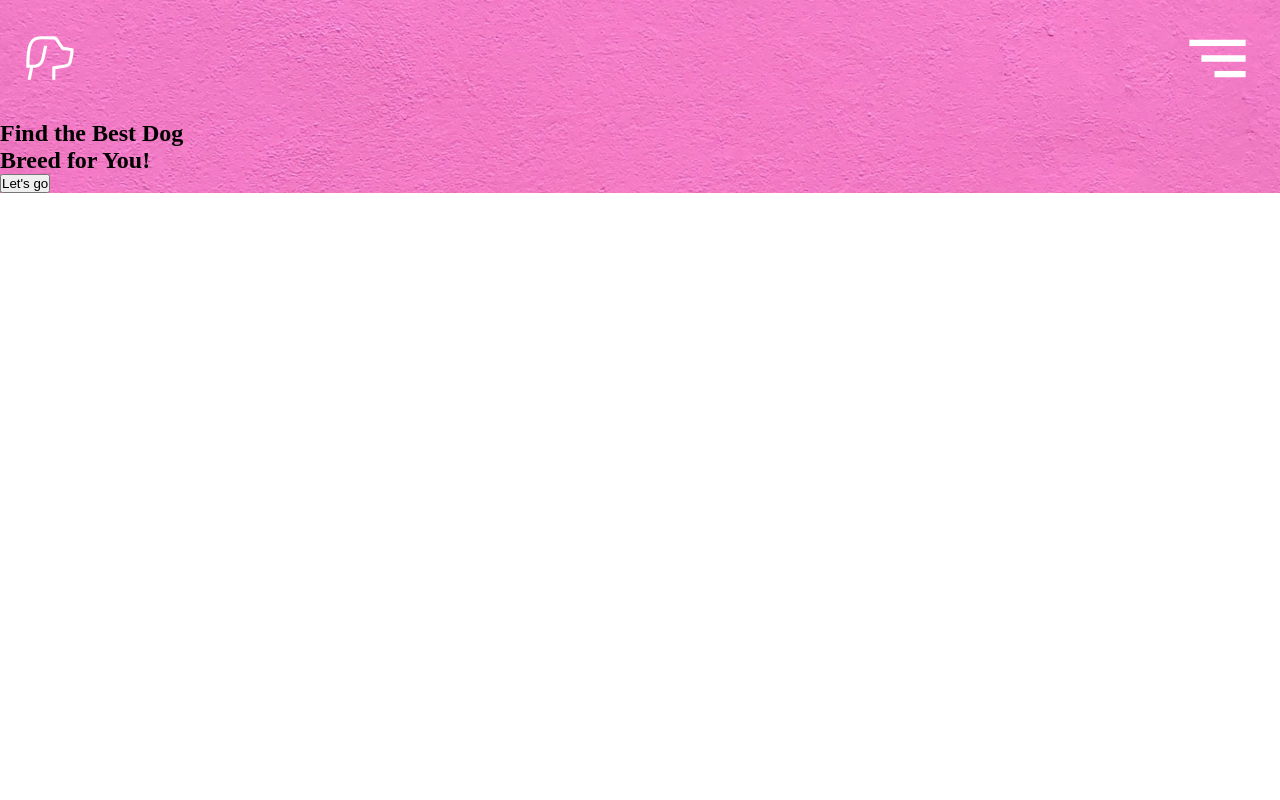
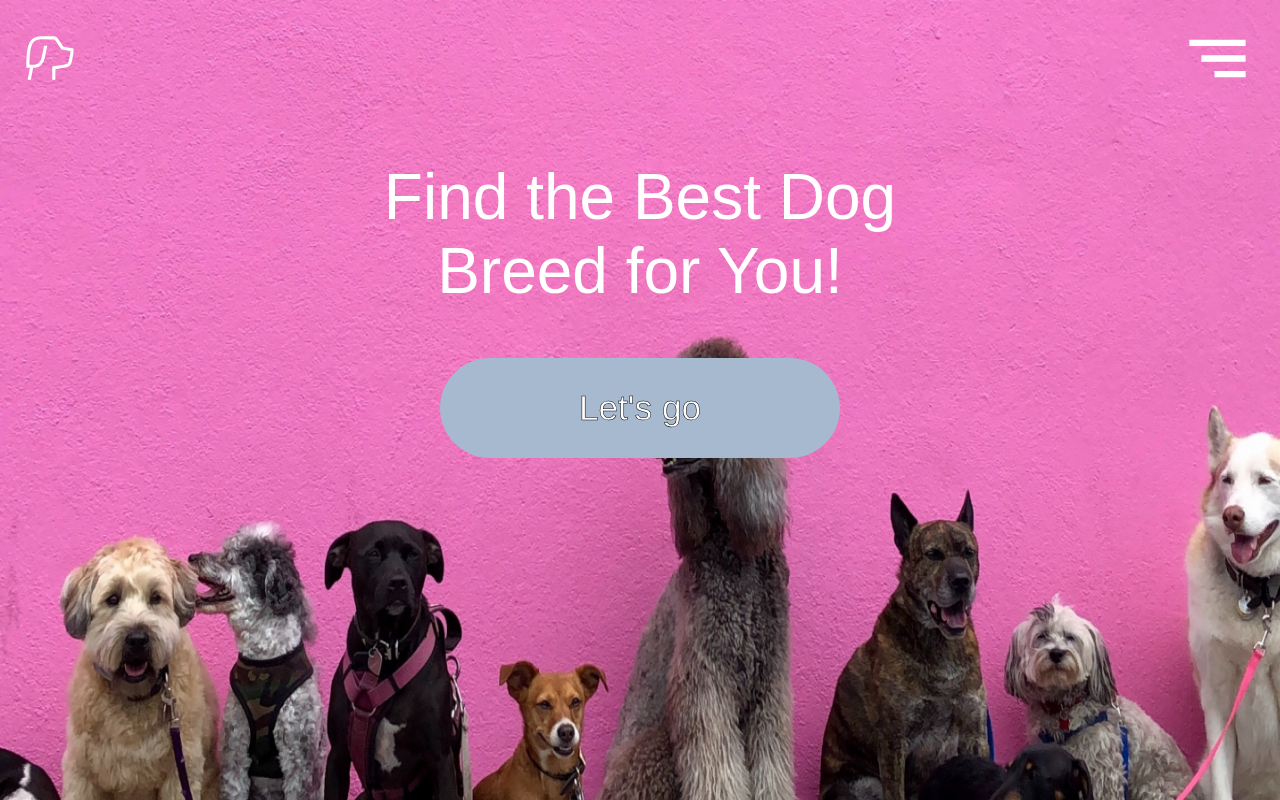
Before and after one commit to lstubdal/find-the-right-dog, a Next.js app: page / in a window 1280 px wide. Built offline with nearby package versions, Linux system fonts and the light colour scheme; what next-redux-wrapper would draw is missing.

Commit message:
Add frontpage styling

```diff
--- a/src/pages/index.js
+++ b/src/pages/index.js
@@ -1,15 +1,15 @@
 import Header from '../components/header/header'
-import styles from '@component/styles/Home.module.css'
+import styles from '@component/styles/Frontpage.module.css'
 
 export default function Frontpage() {
   return (
-    <div className='frontpage' style={{ backgroundImage: 'url(/images/background-frontpage.png)' }}>
+    <div className={styles.frontpage} style={{ backgroundImage: 'url(/images/background-frontpage.png)' }}>
      <Header />
-     <section className='frontpage__content'>
-      <h1 className='frontpage__title'>Find the Best Dog <br/> Breed for You!</h1>
+     <section className={styles.frontpage__content}>
+      <h1 className={styles.frontpage__title}>Find the Best Dog <br/> Breed for You!</h1>
 
-        <div className="frontpage__link">
-          <button className='frontpage__link-button'>Let's go</button>
+        <div className={styles.frontpage__link}>
+          <button className={styles.frontpage__linkButton}>Let's go</button>
         </div>
      </section>
     </div>
--- /dev/null
+++ b/src/styles/Frontpage.module.css
@@ -0,0 +1,52 @@
+.frontpage {
+    height: 100vh;
+    width: 100%;
+    background-size: 102% 110%;
+    background-repeat: no-repeat;
+  }
+
+  .frontpage__content, .frontpage__button {
+    display: flex;
+    align-items: center;
+  }
+
+  .frontpage__content {
+    flex-direction: column;
+    padding: 40px;
+  }
+
+  .frontpage__title {
+    font-family: var(--main-font);
+    font-weight: 200;
+    font-size: 4em;
+    color: var(--light);
+    text-align: center;
+  }
+
+  .frontpage__linkButton {
+    display: flex;
+    align-items: center;
+    justify-content: center;
+    height: 100px;
+    width: 400px;
+    font-size: 2.2em;
+    border: none;
+    border-radius: 100px;
+    color: var(--light);
+    background-color: var(--main);
+    padding: 30px;
+    margin-top: 50px;
+    cursor: pointer;
+    -webkit-text-stroke: 0.5px black;
+  }
+
+  .frontpage__linkButton:hover {
+    background-color:  var(--overlay);
+    border: 3px solid var(--second);
+    color: var(--light);
+  }
+
+  .frontpage__link {
+    color: var(--light);
+    text-decoration: none;
+  }
```
Also changed, not shown: src/styles/Home.module.css (deleted).
